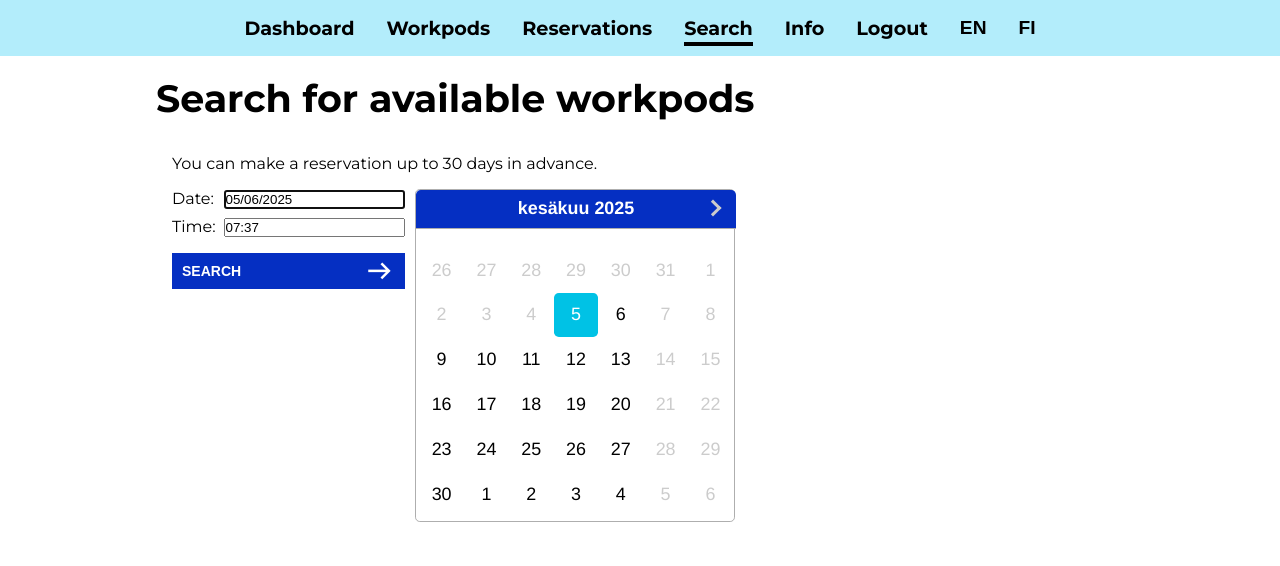
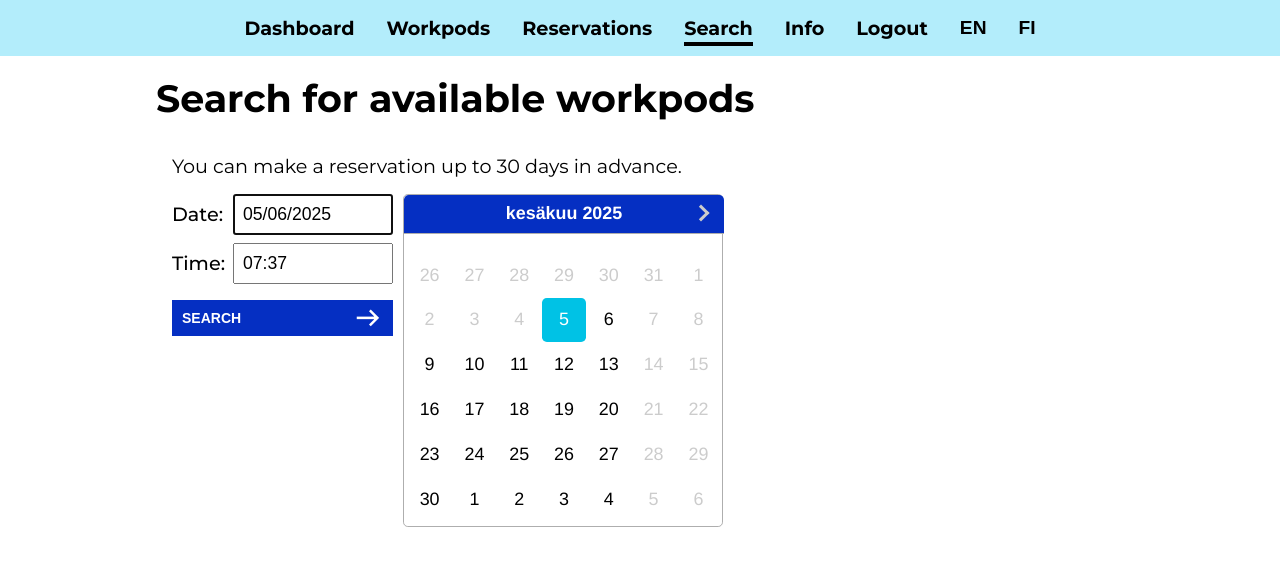
Before and after one commit to oskarisuonpaa/work-pod-end-user-interface, a React (Vite) app in the folder app/: page /search in a window 1280 px wide. Shown: the top 566 px of the page. Built offline with nearby package versions, Linux system fonts and the light colour scheme; no server answers; sample sign-in values are in the browser's storage.

Commit message:
Modified search page styling

```diff
--- a/app/src/components/Search/Search.css
+++ b/app/src/components/Search/Search.css
@@ -1,6 +1,8 @@
 #search-info {
     padding-left: 1rem;
+    font-size: 1.2rem;
 }
+
 .search-form {
     display: grid;
     gap: 0.5rem;
@@ -8,19 +10,39 @@
     grid-template-columns: max-content max-content;
 }
 
-@media (max-width: 30em) {
+.search-form label {
+    font-size: 1.2rem;
+    font-weight: 500;
+    padding-top: 0.5rem;
+}
+
+.search-form input {
+    padding: 0.5rem;
+    width: 10rem;
+    box-sizing: border-box;
+    font-size: 1.1rem;
+}
+
+@media (max-width: 370px) {
     .search-form {
         display: flex;
         flex-direction: column;
         gap: 0.5rem;
         padding: 1rem;
     }
+
+    .search-form-time {
+        display: flex;
+        flex-direction: row;
     }
+}
+
 .last-row {
     grid-row: 4;
     grid-column-start: 1;
     grid-column-end: 3;
 }
+
 /* calendar */
 #searchForm .react-datepicker-popper {
     border: 0;
@@ -34,14 +56,14 @@
     position: absolute;
     top: 0;
 }
+
 @media (max-width: 30em) {
-.react-datepicker__input-container input{
+    .react-datepicker__input-container input {
         width: 100%;
         font-size: 2rem;
         height: 3rem;
         padding: 0.5rem;
         box-sizing: border-box;
-
     }
 }
 
@@ -75,10 +97,12 @@
         margin: 0;
         width: 25em;
     }
+
     .react-datepicker__week {
         padding: 0;
         margin: 0;
     }
+
     .react-datepicker__day {
         padding: 0;
         padding-top: 0.5em;
@@ -89,9 +113,11 @@
         font-weight: 500;
         text-align: center;
     }
+
     .react-datepicker__day--disabled {
         font-weight: 100;
     }
+
     .react-datepicker__day-name {
         padding: 0;
         margin: 0;
@@ -108,6 +134,7 @@
         padding: 0;
         margin: 0;
     }
+
     .react-datepicker__current-month {
         color: white;
         font-size: 1.4em;
@@ -139,19 +166,22 @@
     .react-datepicker-time__header {
         color: white;
         text-align: center;
-        margin:0;
+        margin: 0;
         font-size: 1.4em;
     }
+
     .react-datepicker__time-container {
         width: 8em;
         margin: 0;
 
     }
+
     .react-datepicker__time-box {
         width: 8em !important;
         margin: 0;
         padding: 0;
     }
+
     ul.react-datepicker__time-list {
         width: 8em;
         margin: 0;
--- a/app/src/hooks/useIsSmallScreen.ts
+++ b/app/src/hooks/useIsSmallScreen.ts
@@ -1,6 +1,6 @@
 import { useState, useEffect } from "react";
 
-function useIsSmallScreen(breakpoint: number = 600) {
+function useIsSmallScreen(breakpoint: number = 540) {
   const [isSmall, setIsSmall] = useState<boolean>(window.innerWidth <= breakpoint);
 
   useEffect(() => {
```
Lines whose indentation alone changed are shown as unchanged.
